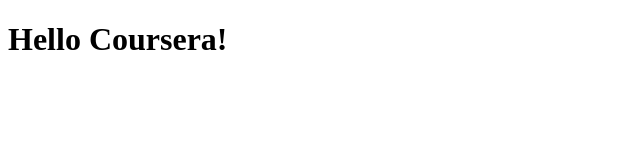
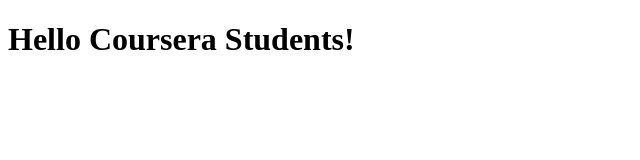
Before and after one commit to bnsilveredev-tech/coursera-test, a plain HTML site: page index.html in a window 1280 px wide. Shown: the whole page, without its empty margins (0-640 px from the left). Drawn offline with Linux system fonts and the light colour scheme.

Commit message:
Next version of web file.

```diff
--- a/index.html
+++ b/index.html
@@ -6,6 +6,6 @@
     <title>Hello Coursera</title>
 </head>
 <body>
-    <h1>Hello Coursera!</h1>
+    <h1>Hello Coursera Students!</h1>
 </body>
 </html>
```
